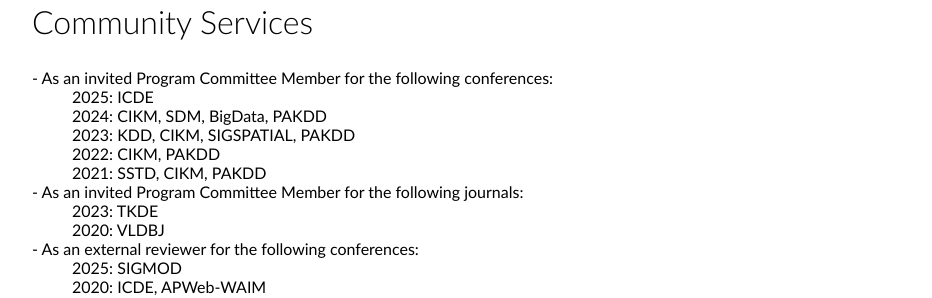
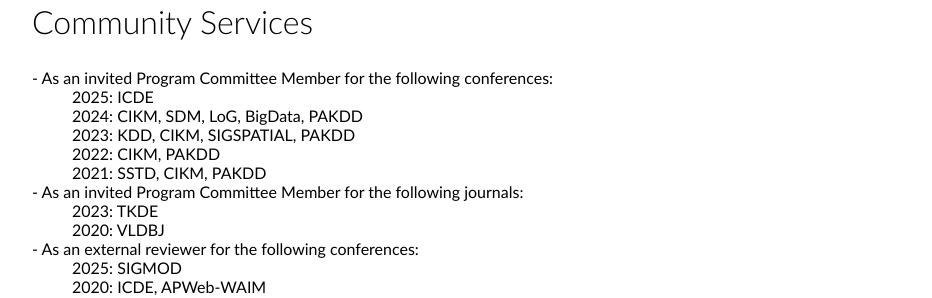
Before and after one commit to 2danlin/2danlin.github.io, a Jekyll site: the page built from index.html, in a window 1280 px wide. Shown: the part 1399-1697 px from the top of the page, without its empty margins (160-1092 px from the left). Built offline with Jekyll 4.4.1, drawn with Linux system fonts in a browser that asks for light colours.

Commit message:
Update index.html

```diff
--- a/index.html
+++ b/index.html
@@ -69,7 +69,7 @@ title: Dandan's Homepage
 	<dl>
 		<dt>- As an invited Program Committee Member for the following conferences:</dt>
 		<dd>2025: ICDE  </dd>
-		<dd>2024: CIKM, SDM, BigData, PAKDD  </dd>
+		<dd>2024: CIKM, SDM, LoG, BigData, PAKDD  </dd>
 		<dd>2023: KDD, CIKM, SIGSPATIAL, PAKDD</dd>
 		<dd>2022: CIKM, PAKDD</dd>
 		<dd>2021: SSTD, CIKM, PAKDD</dd>
```
